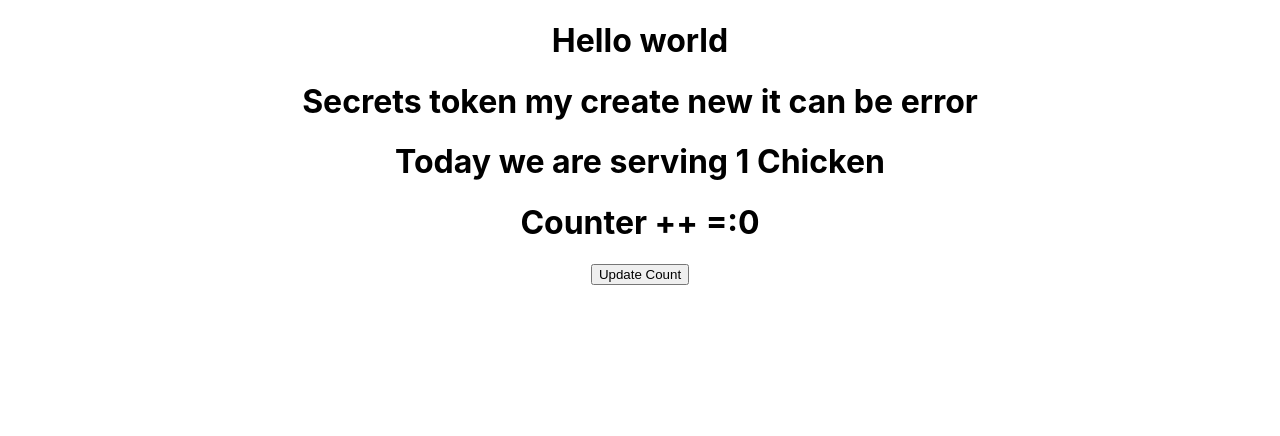
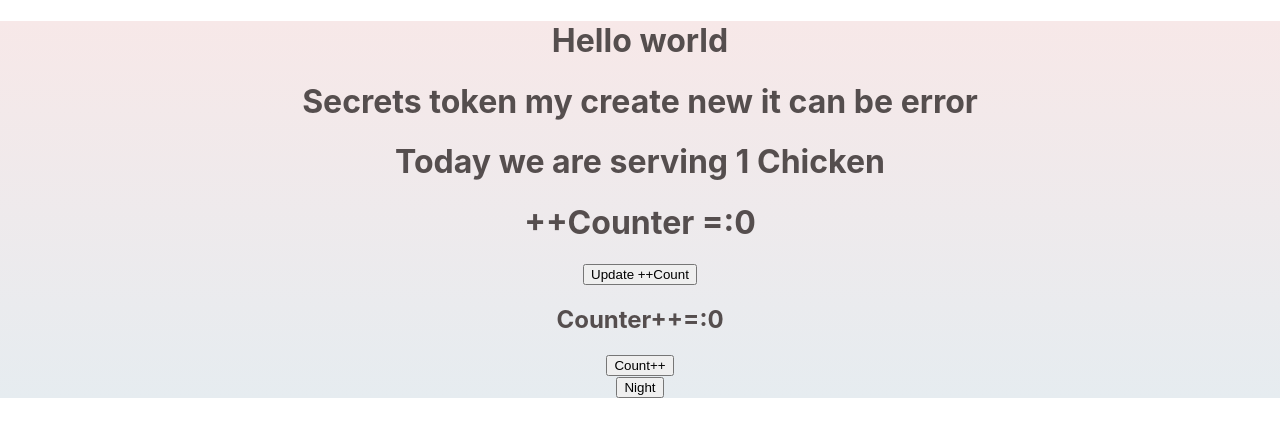
Before and after one commit to junaidirshad098/reactapp1, a React (Create React App) app: page / in a window 1280 px wide. Shown: the top 436 px of the page. Built offline with nearby package versions, Linux system fonts and the light colour scheme.

Commit message:
class4#counter-day-night

```diff
--- a/src/App.css
+++ b/src/App.css
@@ -1,38 +1,14 @@
-.App {
+body{
   text-align: center;
+  /* background: linear-gradient(180deg,#f7e8e8,#e6ecf0); */
 }
+.day-morning{
+  background-image: linear-gradient(180deg,#f7e8e8,#e6ecf0);
+  color: #554e4e;
 
-.App-logo {
-  height: 40vmin;
-  pointer-events: none;
 }
+.day-night{
+  background-image: linear-gradient(180deg,#554e4e,#595d5f);
+  color: white;
 
-@media (prefers-reduced-motion: no-preference) {
-  .App-logo {
-    animation: App-logo-spin infinite 20s linear;
-  }
 }
-
-.App-header {
-  background-color: #282c34;
-  min-height: 100vh;
-  display: flex;
-  flex-direction: column;
-  align-items: center;
-  justify-content: center;
-  font-size: calc(10px + 2vmin);
-  color: white;
-}
-
-.App-link {
-  color: #61dafb;
-}
-
-@keyframes App-logo-spin {
-  from {
-    transform: rotate(0deg);
-  }
-  to {
-    transform: rotate(360deg);
-  }
-}
--- a/src/App.js
+++ b/src/App.js
@@ -2,22 +2,33 @@ import React,{useState} from 'react';
 import './App.css';
 import Fun1 from './dinner.js';
 
-function App() {
+export default function App() {
 
 let [count,setCount]=useState(0);
+let [count1,setCount1]=useState(0);
+let [isMorning,setMorning]=useState(false);
 
   return (
-    <div className="App">
+    // <div className={`box ${isMorning ? 'dayLight' : ''}`}>
+
+    <div className={` ${isMorning ? ' day-night'  :  'day-morning ' }`} >
      <h1>Hello world</h1>
      <h1>Secrets token my create new it can be error </h1>
      <Fun1 foodname="Chicken"/>
 
-<h1>Counter ++ =:{count}</h1>
-     <button onClick={()=>setCount(count++)}>
-Update Count
+<h1>++Counter =:{count}</h1>
+     <button onClick={()=>setCount(++count)}>
+Update ++Count
      </button>
+     <h2>Counter++=:{count1}</h2>
+     <button onClick={()=>setCount1(count1++)}>Count++</button>
+     <br></br>
+  <button onClick={()=>setMorning(!isMorning)}>{isMorning? "Morning":"Night"}</button>
     </div >
   );
+
+
+
 }
 
-export default App;
+// export default App;
--- a/src/dinner.js
+++ b/src/dinner.js
@@ -1,10 +1,11 @@
 import React from 'react';
+import './App.css';
 function Fun1(props)
 {
 
 return(
 
-<h1>
+<h1 >
 Today we are serving 1 {props.foodname}
 </h1>
 
```
Also changed, not shown: 1 other file (tests, documents, lock files or other folders).
